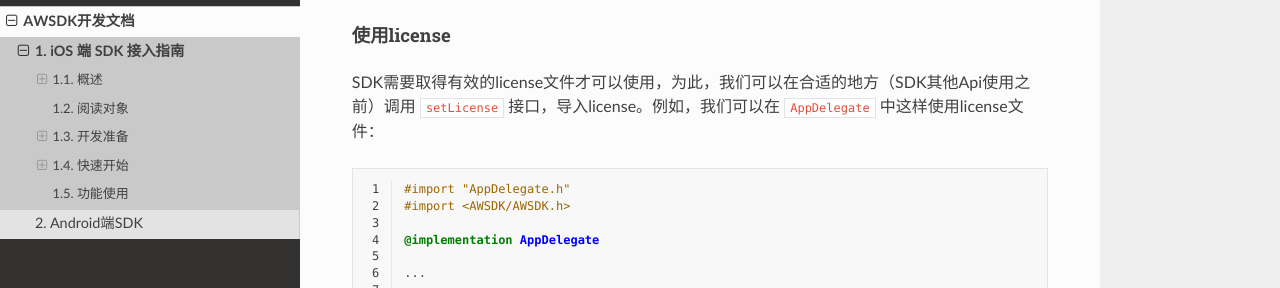
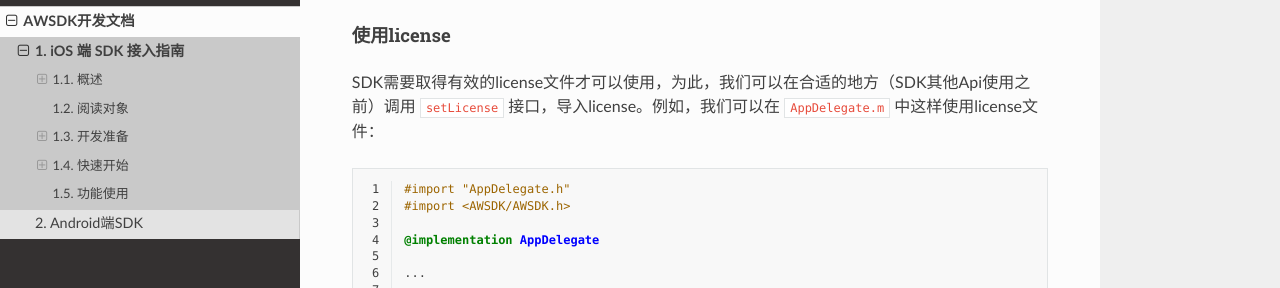
Before and after one commit to avatarworks/doc, a Sphinx documentation site: the page built from source/awsdk/ios.rst, in a window 1280 px wide and 900 px high, scrolled down 1755 px. Shown: the part 159-447 px from the top of the window. Built offline with Sphinx 7.4.7 and the Read the Docs theme 2.0.0, drawn with Linux system fonts in a browser that asks for light colours.

Commit message:
Update ios.rst

```diff
--- a/source/awsdk/ios.rst
+++ b/source/awsdk/ios.rst
@@ -50,7 +50,7 @@ AWSDK 是一个适用于 iOS 的虚拟人解决方案SDK。
 
 使用license
 ^^^^^^^^
-SDK需要取得有效的license文件才可以使用，为此，我们可以在合适的地方（SDK其他Api使用之前）调用 ``setLicense`` 接口，导入license。例如，我们可以在 ``AppDelegate`` 中这样使用license文件：
+SDK需要取得有效的license文件才可以使用，为此，我们可以在合适的地方（SDK其他Api使用之前）调用 ``setLicense`` 接口，导入license。例如，我们可以在 ``AppDelegate.m`` 中这样使用license文件：
 
 .. code-block:: objc
    :linenos:
```
